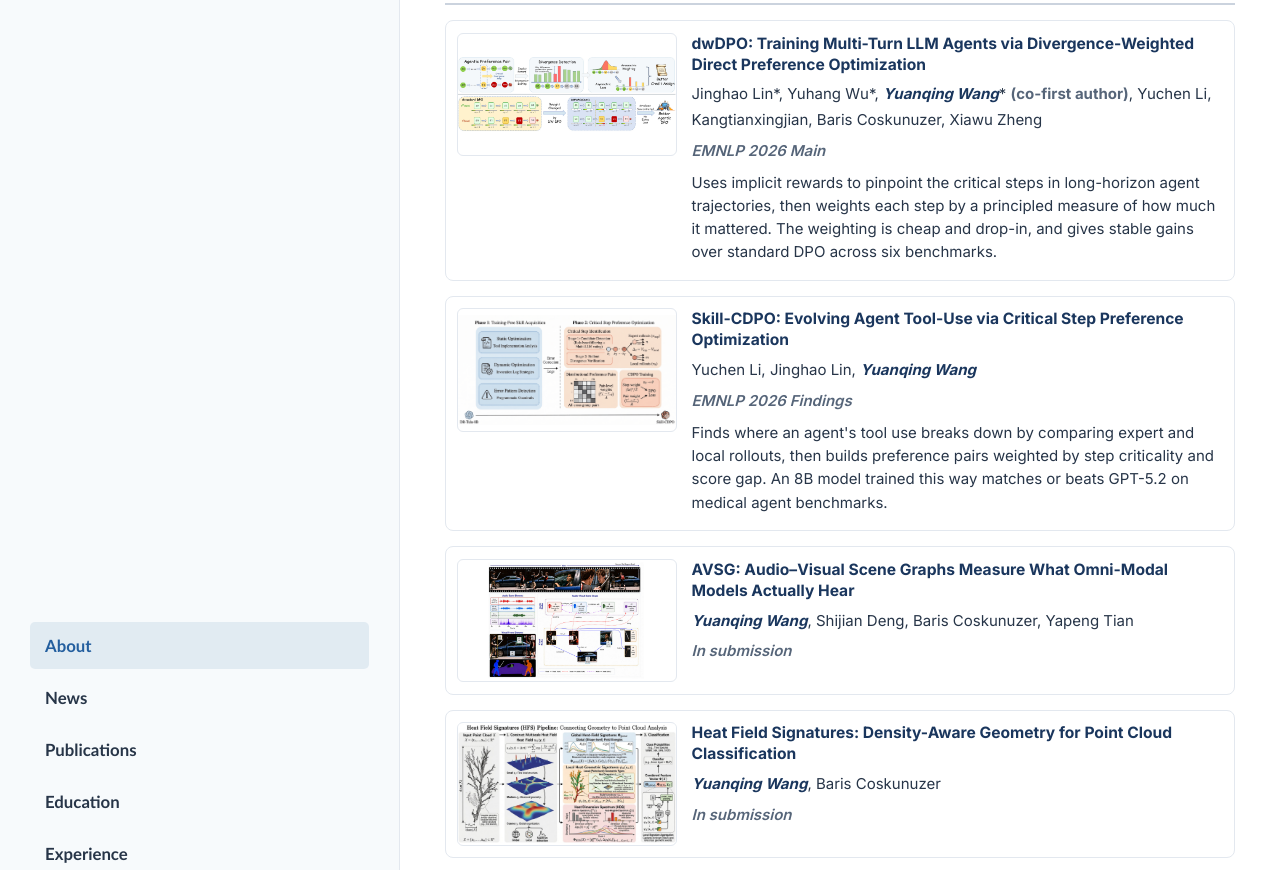
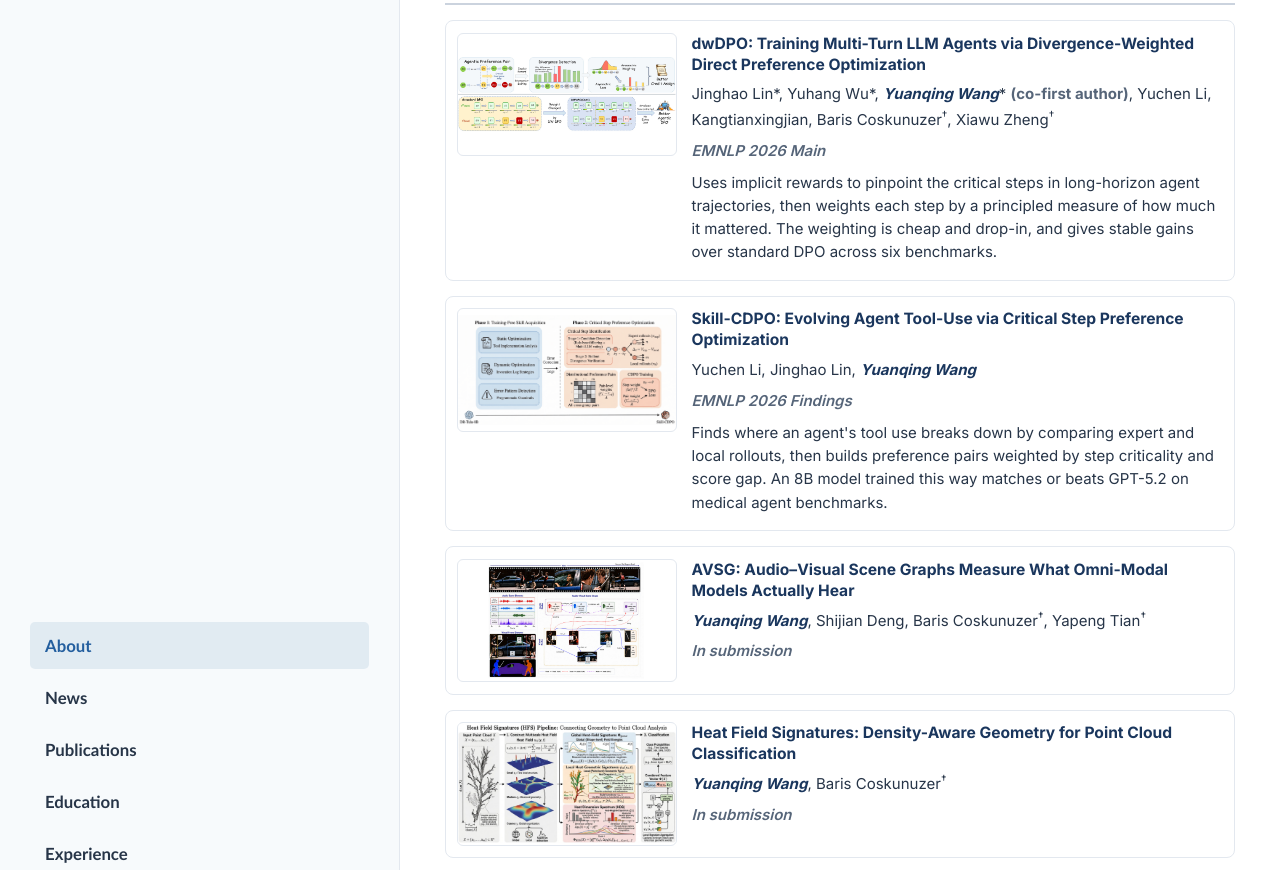
Before and after one commit to Wang-Yuanqing/Wang-Yuanqing.github.io, a Jekyll site: the page built from _pages/about.md, in a window 1280 px wide and 1400 px high. Shown: the part 485-1355 px from the top of the window. Built offline with Jekyll 4.4.1, drawn with Linux system fonts in a browser that asks for light colours.

Commit message:
Update author notation with superscripts
Added superscript notation for co-authors in multiple publications.

```diff
--- a/_pages/about.md
+++ b/_pages/about.md
@@ -51,7 +51,7 @@ redirect_from:
       </figure>
       <div class="publication-body">
         <h2>dwDPO: Training Multi-Turn LLM Agents via Divergence-Weighted Direct Preference Optimization</h2>
-        <p class="publication-authors">Jinghao Lin*, Yuhang Wu*, <strong><em>Yuanqing Wang</em></strong>* <span class="publication-role">(co-first author)</span>, Yuchen Li, Kangtianxingjian, Baris Coskunuzer, Xiawu Zheng</p>
+        <p class="publication-authors">Jinghao Lin*, Yuhang Wu*, <strong><em>Yuanqing Wang</em></strong>* <span class="publication-role">(co-first author)</span>, Yuchen Li, Kangtianxingjian, Baris Coskunuzer<sup>†</sup>, Xiawu Zheng<sup>†</sup></p>
         <p class="publication-venue">EMNLP 2026 Main</p>
         <p class="publication-summary">Uses implicit rewards to pinpoint the critical steps in long-horizon agent trajectories, then weights each step by a principled measure of how much it mattered. The weighting is cheap and drop-in, and gives stable gains over standard DPO across six benchmarks.</p>
       </div>
@@ -77,7 +77,7 @@ redirect_from:
       </figure>
       <div class="publication-body">
         <h2>AVSG: Audio–Visual Scene Graphs Measure What Omni-Modal Models Actually Hear</h2>
-        <p class="publication-authors"><strong><em>Yuanqing Wang</em></strong>, Shijian Deng, Baris Coskunuzer, Yapeng Tian</p>
+        <p class="publication-authors"><strong><em>Yuanqing Wang</em></strong>, Shijian Deng, Baris Coskunuzer<sup>†</sup>, Yapeng Tian<sup>†</sup></p>
         <p class="publication-venue">In submission</p>
       </div>
     </article>
@@ -89,7 +89,7 @@ redirect_from:
       </figure>
       <div class="publication-body">
         <h2>Heat Field Signatures: Density-Aware Geometry for Point Cloud Classification</h2>
-        <p class="publication-authors"><strong><em>Yuanqing Wang</em></strong>, Baris Coskunuzer</p>
+        <p class="publication-authors"><strong><em>Yuanqing Wang</em></strong>, Baris Coskunuzer<sup>†</sup></p>
         <p class="publication-venue">In submission</p>
       </div>
     </article>
```
